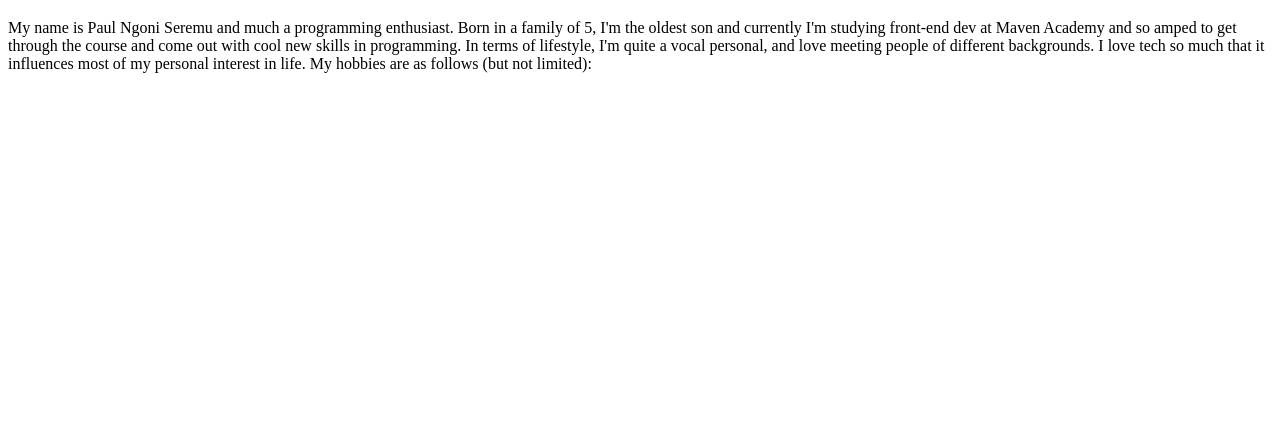
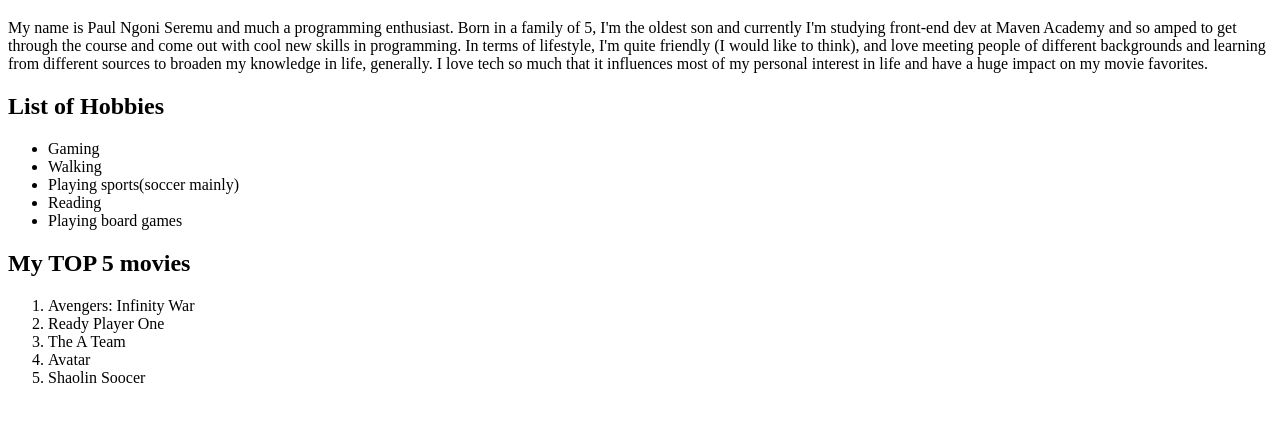
Before and after one commit to PawleN-D/task1, a plain HTML site: page index.html in a window 1280 px wide. Shown: the part 61-482 px from the top of the page. Drawn offline with Linux system fonts and the light colour scheme.

Commit message:
added list of hobbies and movies

```diff
--- a/index.html
+++ b/index.html
@@ -7,6 +7,25 @@
 </head>
 <body>
     <h1>Introduction</h1>
-    <p>My name is Paul Ngoni Seremu and much a programming enthusiast. Born in a family of 5, I'm the oldest son and currently I'm studying front-end dev at Maven Academy and so amped to get through the course and come out with cool new skills in programming. In terms of lifestyle, I'm quite a vocal personal, and love meeting people of different backgrounds. I love tech so much that it influences most of my personal interest in life. My hobbies are as follows (but not limited):</p>
+    <p>My name is Paul Ngoni Seremu and much a programming enthusiast. Born in a family of 5, I'm the oldest son and currently I'm studying front-end dev at Maven Academy and so amped to get through the course and come out with cool new skills in programming. In terms of lifestyle, I'm quite friendly (I would like to think), and love meeting people of different backgrounds and learning from different sources to broaden my knowledge in life, generally. I love tech so much that it influences most of my personal interest in life and have a huge impact on my movie favorites.</p>
+    <!-- list of hobbies -->
+    <h2>List of Hobbies</h2>
+    <ul>
+        <li>Gaming</li>
+        <li>Walking</li>
+        <li>Playing sports(soccer mainly)</li>
+        <li>Reading</li>
+        <li>Playing board games</li>
+    </ul>
+
+    <!-- list of movies -->
+    <h2>My TOP 5 movies</h2>
+    <ol>
+        <li>Avengers: Infinity War</li>
+        <li>Ready Player One</li>
+        <li>The A Team</li>
+        <li>Avatar</li>
+        <li>Shaolin Soocer</li>
+    </ol>
 </body>
 </html>
```
